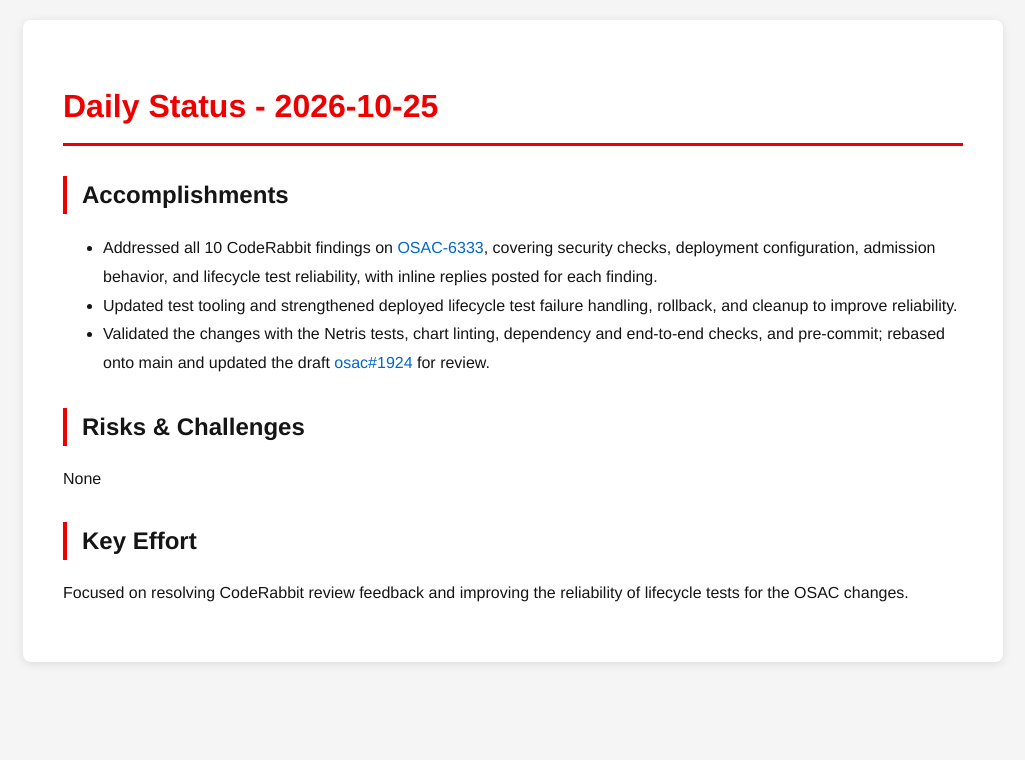
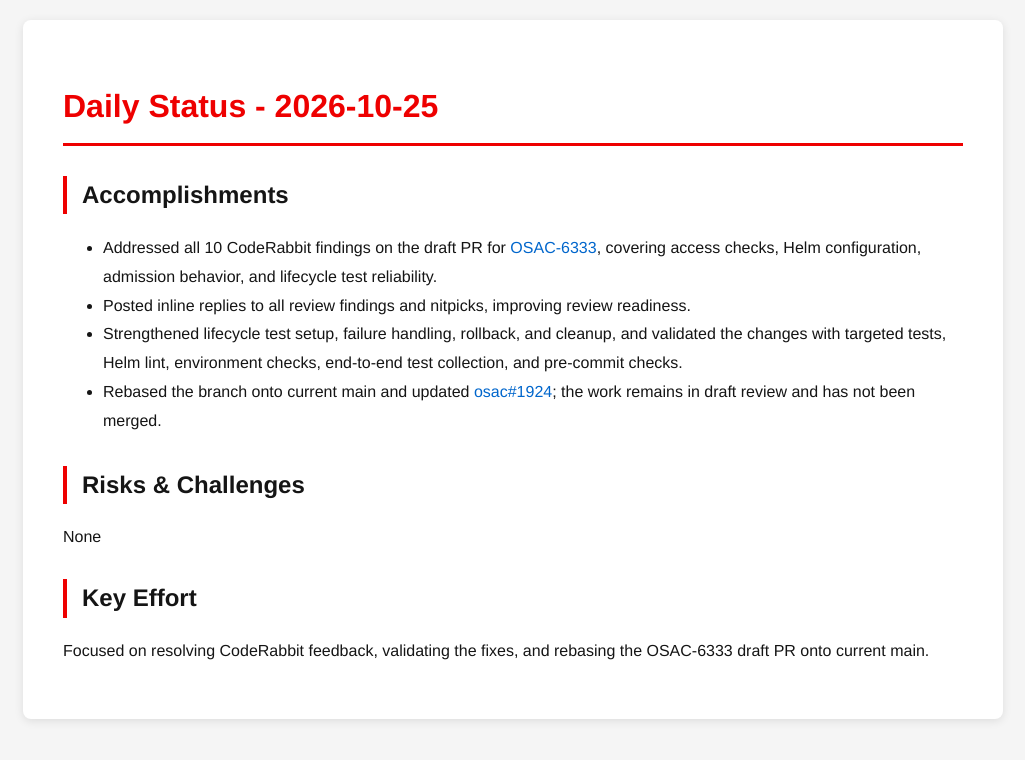
Before and after one commit to tzvatot/daily-status, a Jekyll site: the page built from 2026-10-25.md, in a window 1280 px wide. Shown: the top 760 px of the page, without its empty margins (127-1152 px from the left). Built offline with Jekyll 4.4.1, drawn with Linux system fonts in a browser that asks for light colours.

Commit message:
Daily status update - 2026-10-25

```diff
--- a/2026-10-25.md
+++ b/2026-10-25.md
@@ -7,12 +7,13 @@ date: 2026-10-25
 # Daily Status - 2026-10-25
 
 ## Accomplishments
-- Addressed all 10 CodeRabbit findings on [OSAC-6333](https://redhat.atlassian.net/browse/OSAC-6333), covering security checks, deployment configuration, admission behavior, and lifecycle test reliability, with inline replies posted for each finding.
-- Updated test tooling and strengthened deployed lifecycle test failure handling, rollback, and cleanup to improve reliability.
-- Validated the changes with the Netris tests, chart linting, dependency and end-to-end checks, and pre-commit; rebased onto main and updated the draft [osac#1924](https://github.com/osac-project/osac/pull/1924) for review.
+- Addressed all 10 CodeRabbit findings on the draft PR for [OSAC-6333](https://redhat.atlassian.net/browse/OSAC-6333), covering access checks, Helm configuration, admission behavior, and lifecycle test reliability.
+- Posted inline replies to all review findings and nitpicks, improving review readiness.
+- Strengthened lifecycle test setup, failure handling, rollback, and cleanup, and validated the changes with targeted tests, Helm lint, environment checks, end-to-end test collection, and pre-commit checks.
+- Rebased the branch onto current main and updated [osac#1924](https://github.com/osac-project/osac/pull/1924); the work remains in draft review and has not been merged.
 
 ## Risks & Challenges
 None
 
 ## Key Effort
-Focused on resolving CodeRabbit review feedback and improving the reliability of lifecycle tests for the OSAC changes.
+Focused on resolving CodeRabbit feedback, validating the fixes, and rebasing the OSAC-6333 draft PR onto current main.
```
